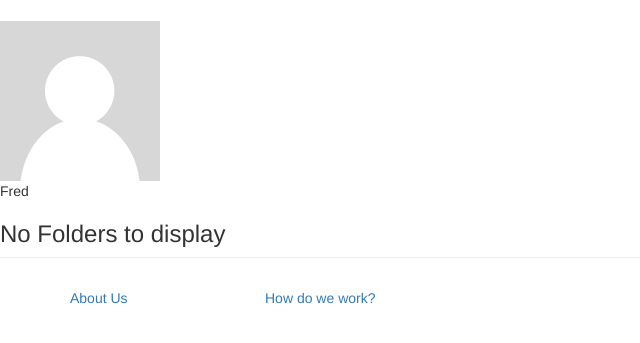
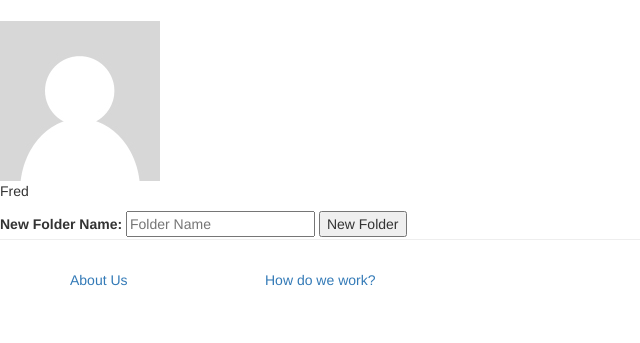
Before and after one commit to Josh-Dev/ehealth-django, a Django app: page /ehealth/user_profile/Fred/ in a window 1280 px wide. Shown: the part 51-394 px from the top of the page, without its empty margins (0-640 px from the left). Run offline with Django 3.2, Linux system fonts and the light colour scheme; data comes from the database, SQL or seed files in the repository; both versions use the stored data as it was after the commit; parts of the project's set-up code (start-up, migrations or seed data) failed here and were passed over; some libraries are stand-ins or nearby versions.

Commit message:
updates on the logged in functionality to the user_profile page

```diff
--- a/ehealth_project/forms.py
+++ b/ehealth_project/forms.py
@@ -1,6 +1,6 @@
 from django import forms
 from django.contrib.auth.models import User
-from ehealth_project.models import Page, UserProfile
+from ehealth_project.models import Page, UserProfile, Folder
 
 class UserForm(forms.ModelForm):
     password = forms.CharField(widget=forms.PasswordInput())
--- a/ehealth_project/views.py
+++ b/ehealth_project/views.py
@@ -21,6 +21,13 @@ def user_profile(request,username,current_folder=None):
     # Get the user with the specified username
     user = User.objects.all().get(username=username)
     user_prof = UserProfile.objects.all().get(user=user)
+
+    # If the user submitted a new folder name then a new folder will be made if it doesnt exist
+    if request.method == 'POST':
+        if u'new_folder_name' in request.POST:
+            folder_name = request.POST.get('new_folder_name')
+            new_folder = Folder.objects.get_or_create(user=user_prof,name=folder_name)
+
     #user = authenticate(username=user.username, password=user.password)
     #login(request,user)
     current_users_profile = False
--- a/templates/ehealth_project/user_profile.html
+++ b/templates/ehealth_project/user_profile.html
@@ -6,24 +6,35 @@
         <p>{{ user_prof }} <br/> {{ user_prof.email }}</p>
     </div>
 
+    <form method="post" id="new_folder_form" action="{% url 'user_profile' user_prof %}">
+        {% csrf_token %}
+        <label for="folder_name_txt"> New Folder Name: </label>
+        <input type="text" name="new_folder_name" id="folder_name_txt" placeholder="Folder Name">
+        <input type="submit" value="New Folder" name="new_folder_btn">
+    </form>
+
+    {% if current_users_profile %}
+    {% endif %}
+
     {% if users_public_folders %}
         <div class="folder_dir">
         <ul>
            {% for upf in users_public_folders %}
                 <li><a href="{% url 'user_profile' user_prof upf %}">{{ upf }}</a>
                 {% if current_users_profile %}
-                    <p>privacy button</p>
+                    <!-- Need the privacy button here -->
                 {% endif %}</li>
            {% endfor %}
         </ul>
         </div>
         <div class="page_display">
             {% if current_folder %}
-                    <div class="panel-heading">
-                        <h3 class="panel-title">Results</h3>
-                        <!-- Display search results in an ordered list -->
-                        <div class="panel-body">
-                            <div class="list-group">
+                <div class="panel-heading">
+                    <h3 class="panel-title">{{ current_folder }} > Pages</h3>
+                    <!-- Display folder pages in an ordered list -->
+                    <div class="panel-body">
+                        <div class="list-group">
+                            {% if pages %}
                                 {% for p in current_pages %}
                                 <div class="list-group-item">
                                     <h4 class="list-group-item-heading"><a href="{{ p.url }}">{{ p }}</a>
@@ -33,12 +44,15 @@
                                     <p class="list-group-item-text">{{ p.summary }}</p>
                                 </div>
                                 {% endfor %}
-                            </div>
+                            {% else %}
+                                <h2> No pages...</h2>
+                            {% endif %}
                         </div>
-                        {% endif %}
                     </div>
                 </div>
-            {% else %}
-                <h3>No Folders to display</h3>
+                {% else %}
+                    <h3>No Folders to display</h3>
+        </div>
+        {% endif %}
     {% endif %}
 {% endblock %}
```
Also changed, not shown: db.sqlite3, 2 other files.
